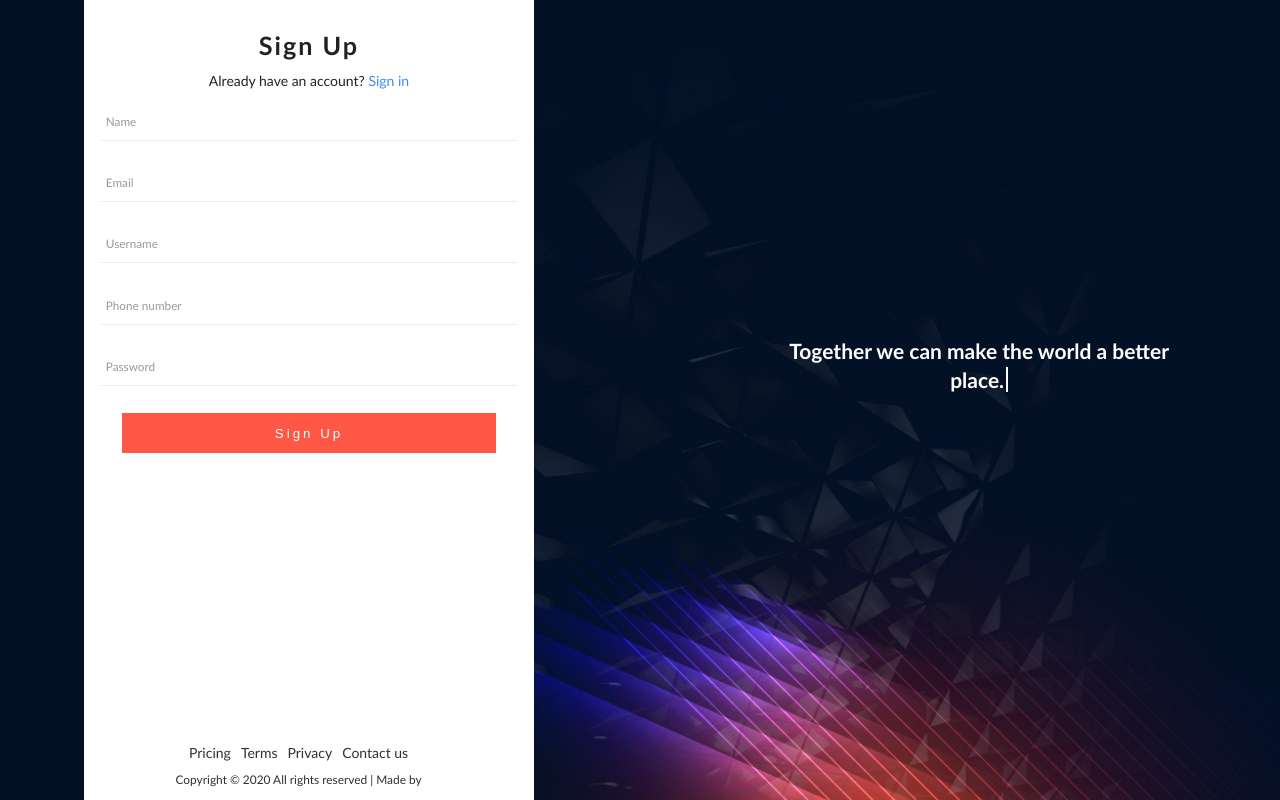
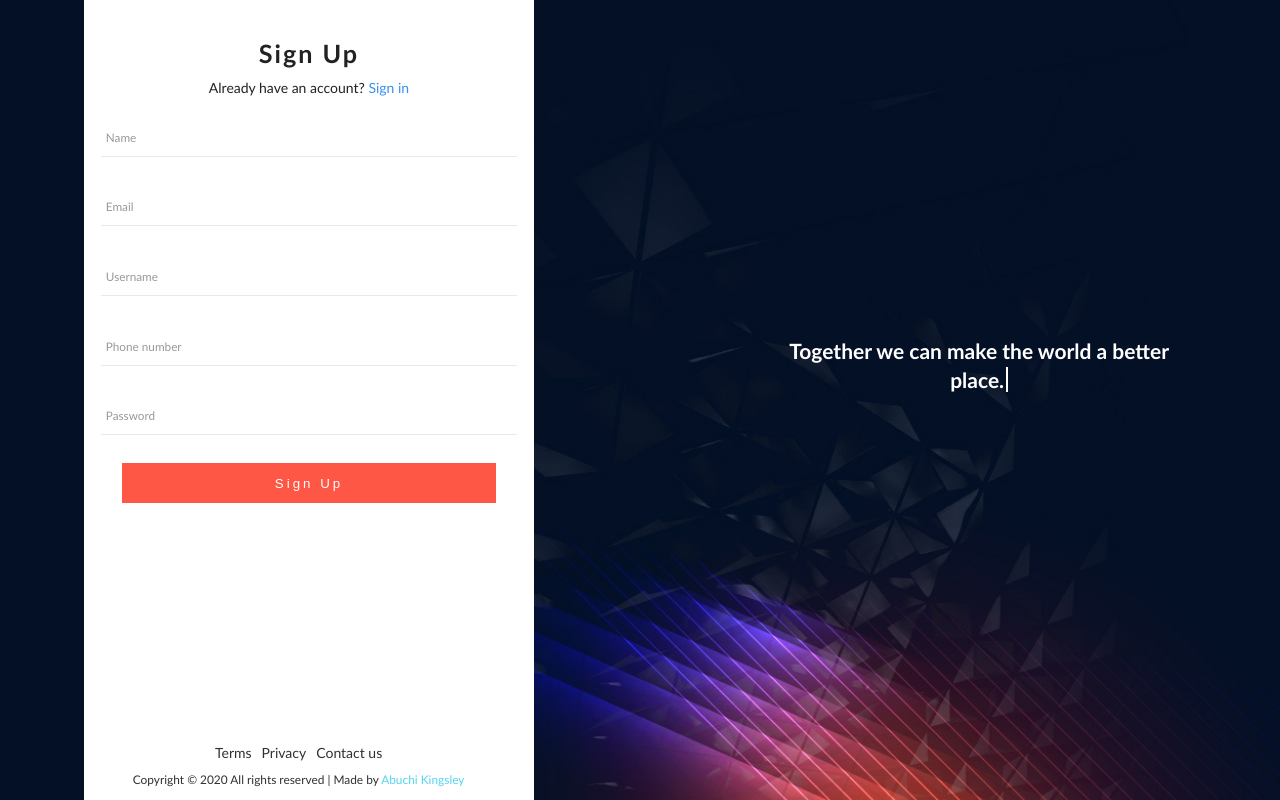
Before and after one commit to AbuchiKings/ireporter-react, a React (Create React App) app: page /auth/sign-up in a window 1280 px wide. Built offline with nearby package versions, Linux system fonts and the light colour scheme.

Commit message:
Edited auth page styling to adjust for fon't sizes acroos devices

```diff
--- a/src/App.css
+++ b/src/App.css
@@ -1159,7 +1159,7 @@ div.form-section>p a:hover {
 }
 
 div.form-section>h1 {
-  margin-top: 1.2em;
+  margin-top: 1.5em;
   font-size: 1.8em;
   letter-spacing: 2px;
 }
@@ -1182,7 +1182,7 @@ div.form-section>h1 {
   padding: 0px 5px;
 }
 
-small.copyright {
+.form-footer small.copyright {
   display: block;
   margin-top: 0.8em;
   font-size: 0.85em;
@@ -1191,12 +1191,18 @@ small.copyright {
   font-family: Candara, Calibri, Segoe, "Segoe UI", Optima, Arial, sans-serif;
 }
 
-small a {
-  color: var(--charcoal);
-}
-
-small a:hover {
-  text-decoration: underline;
+.form-footer small a {
+  color: var(--blueGreen);;
+}
+
+.form-footer small a:hover {
+  text-decoration: none;
+  opacity: 0.7;
+  transition: var(--fastTransition);
+  -webkit-transition: var(--fastTransition);
+  -moz-transition: var(--fastTransition);
+  -ms-transition: var(--fastTransition);
+  -o-transition: var(--fastTransition);
 }
 
 @media(max-width: 768px) {
@@ -1234,7 +1240,7 @@ label {
   -o-transition: all 300ms ease;
 }
 
-div.login-center {
+div.login-center, div.signup-center {
   margin-top: 1.2em;
   text-align: center;
   margin-bottom: 2em;
@@ -1255,7 +1261,7 @@ div.input-grp {
   padding: 2px 5px;
   padding-bottom: 2px;
   position: relative;
-  font-size: 0.8em;
+  font-size: 1rem;
   z-index: 2;
   background: none !important;
   border: none;
@@ -1283,7 +1289,7 @@ div.input-grp {
   color: blue;
 }
 
-.login-btn {
+.login-btn, .signup-btn {
   color: white;
   height: 3em;
   width: 90%;
@@ -1291,7 +1297,7 @@ div.input-grp {
   border-width: 1px;
 }
 
-.login-btn:hover {
+.login-btn:hover, .signup-btn:hover {
   color: var(--mainBlack);
 }
 
--- a/src/components/SignUp.js
+++ b/src/components/SignUp.js
@@ -8,9 +8,9 @@ function SignUp() {
         event.preventDefault();
     }
     return (
-        <div className="login-center">
+        <div className="signup-center">
 
-            <form className="login-form" onSubmit={handleSubmit}>
+            <form className="signup-form " onSubmit={handleSubmit}>
                 <div className="input-grp">
                     <input type="text"
                         aria-label="name" name="name" id="name"
@@ -49,7 +49,7 @@ function SignUp() {
                 </div>
 
                 <div className="input-grp">
-                    <button className="btn-primary login-btn">
+                    <button className="btn-primary signup-btn">
                         Sign Up
                         </button>
                 </div>
--- a/src/pages/AuthPage.js
+++ b/src/pages/AuthPage.js
@@ -62,13 +62,12 @@ function AuthPage(props) {
                 </div>
                 <div className="form-footer">
                     <p>
-                        <span>Pricing</span>
                         <span>Terms</span>
                         <span>Privacy</span>
                         <span>Contact us</span>
                         <small className="copyright">
                             Copyright &copy; 2020 All rights reserved | Made by
-                            {/* <span><Link to="/">  Abuchi Kingsley</Link></span> */}
+                            <span><Link to="https://github.com/Abuchikings" target="_blank" rel="noopener noreferrer">  Abuchi Kingsley</Link></span>
                         </small>
                     </p>
                 </div>
```
